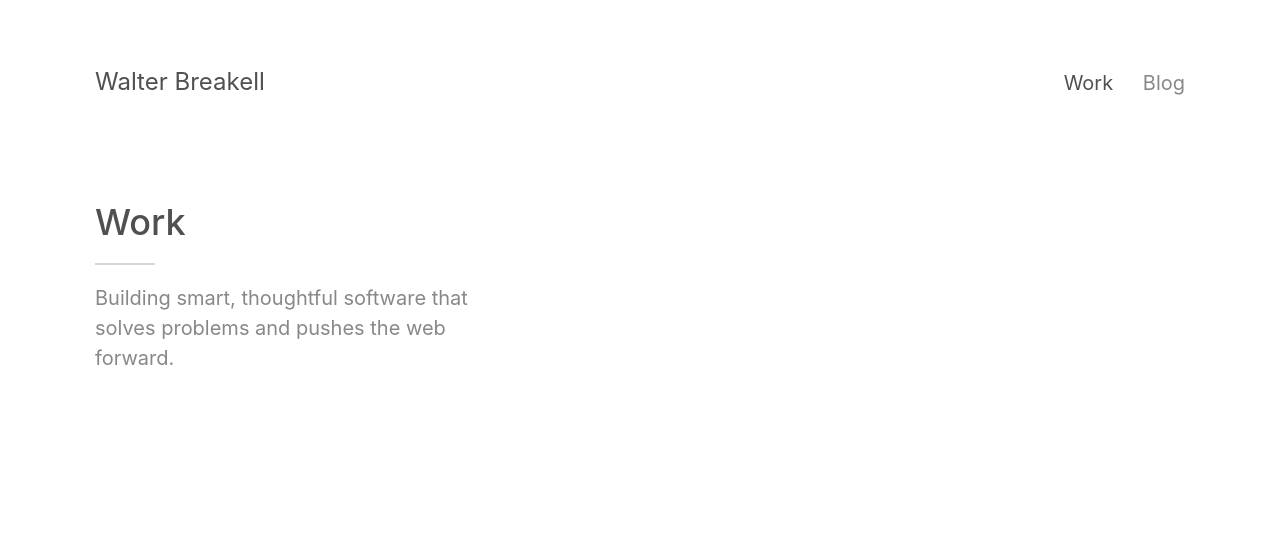
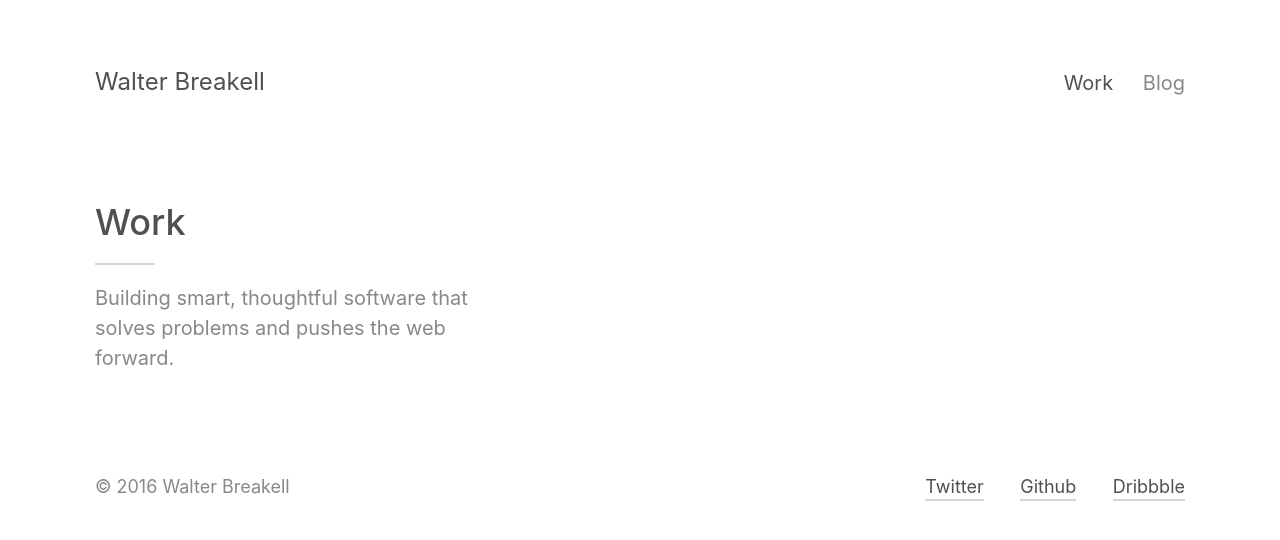
Before and after one commit to wbreakell/wbreakell.github.io, a Jekyll site: the page built from index.html, in a window 1280 px wide. Shown: the top 540 px of the page. Built offline with Jekyll 4.4.1, drawn with Linux system fonts in a browser that asks for light colours.

Commit message:
Create the footer component

```diff
--- a/_includes/footer.html
+++ b/_includes/footer.html
@@ -1,2 +1,22 @@
-<footer class="site-footer">
+<footer class="o-wrapper c-footer u-mt4 u-mb4">
+  <span class="c-footer__copyright">
+    &copy; {{ site.time | date: "%Y" }} {{ site.author | escape }}
+  </span>
+  <ul class="c-footer__list">
+    {% if site.twitter_username %}
+    <li class="c-footer__item">
+      <a class="c-footer__link" href="https://twitter.com/{{ site.twitter_username }}">Twitter</a>
+    </li>
+    {% endif %}
+    {% if site.github_username %}
+    <li class="c-footer__item u-ml3">
+      <a class="c-footer__link" href="https://github.com/{{ site.github_username }}">Github</a>
+    </li>
+    {% endif %}
+    {% if site.dribbble_username %}
+    <li class="c-footer__item u-ml3">
+      <a class="c-footer__link" href="https://dribbble.com/{{ site.dribbble_username }}">Dribbble</a>
+    </li>
+    {% endif %}
+  </ul>
 </footer>
--- /dev/null
+++ b/_sass/components/_footer.scss
@@ -0,0 +1,67 @@
+/* Footer */
+
+.c-footer {
+  align-items: center;
+  display: flex;
+  flex-flow: column nowrap;
+  justify-content: space-between;
+
+  @media (min-width: 768px) {
+    align-items: baseline;
+    flex-flow: row nowrap;
+  }
+
+  &__copyright {
+    color: #888888;
+    display: block;
+    font-size: 0.875rem;
+    order: 2;
+
+    @media (min-width: 544px) {
+      font-size: 1.125rem;
+    }
+
+    @media (min-width: 768px) {
+      order: 1;
+    }
+
+  }
+
+  &__list {
+    list-style: none;
+    margin-bottom: 2.5rem;
+    order: 1;
+    padding-left: 0;
+
+    @media (min-width: 768px) {
+      margin-bottom: 0;
+      margin-left: auto;
+      order: 2;
+    }
+
+  }
+
+  &__item {
+    display: inline-block;
+  }
+
+  &__link {
+    border-bottom: 2px solid #d6d6d7;
+    color: #505050;
+    font-size: 0.875rem;
+    padding-bottom: 2px;
+    text-decoration: none;
+    transition: all 0.4s cubic-bezier(0.19, 1, 0.22, 1);
+
+    @media (min-width: 544px) {
+      font-size: 1.125rem;
+    }
+
+    &:focus,
+    &:hover {
+      border-color: #888;
+    }
+
+  }
+
+}
--- a/css/main.scss
+++ b/css/main.scss
@@ -11,6 +11,7 @@
 @import "objects/wrapper";
 
 // Components
+@import "components/footer";
 @import "components/header";
 @import "components/headline";
 @import "components/post";
```
